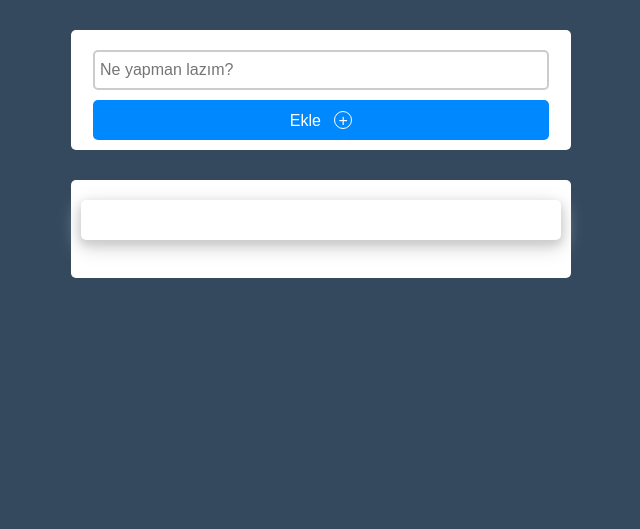
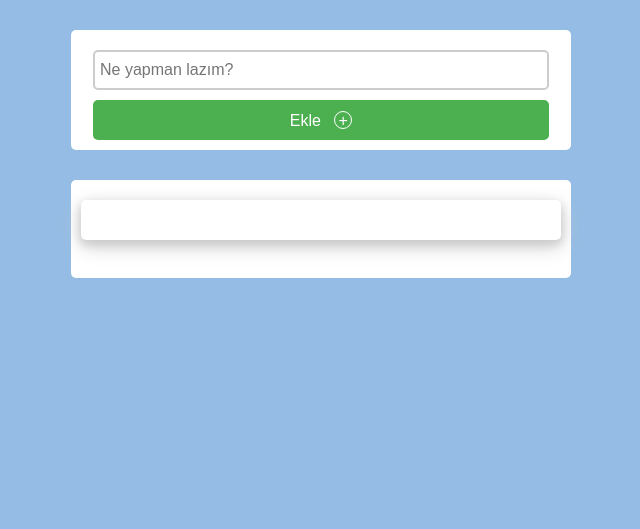
Before and after one commit to frknakbas65/to-do-list, a PHP site: page / in a window 1280 px wide. Shown: the top 529 px of the page, without its empty margins (319-959 px from the left). Run offline with PHP 8.4, Linux system fonts and the light colour scheme; data that the repository does not hold is empty.

Commit message:
Update style1.css

```diff
--- a/css/style1.css
+++ b/css/style1.css
@@ -1,5 +1,5 @@
 body{
-    background: #34495e;
+    background: #94bce4;
 }
  * {
     padding: 0px;
@@ -39,8 +39,8 @@ body{
     margin: 0px auto;
     border: none;
     outline: none;
-    background: #0088FF;
-    color: #fff;
+    background: #4caf50;
+    color: #ffffff;
     font-family: sans-serif;
     font-size: 16px;
     border-radius: 5px;
```
